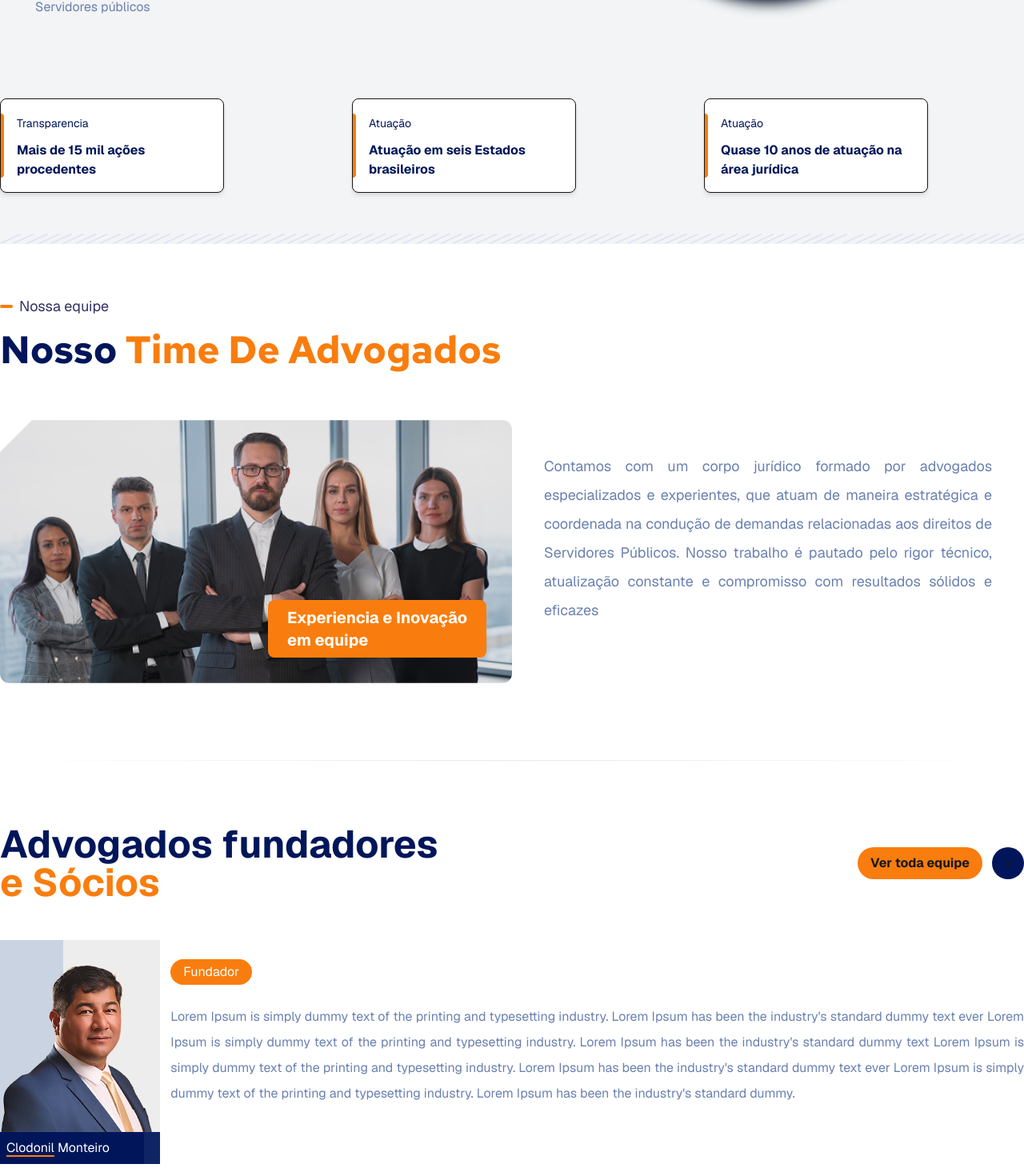
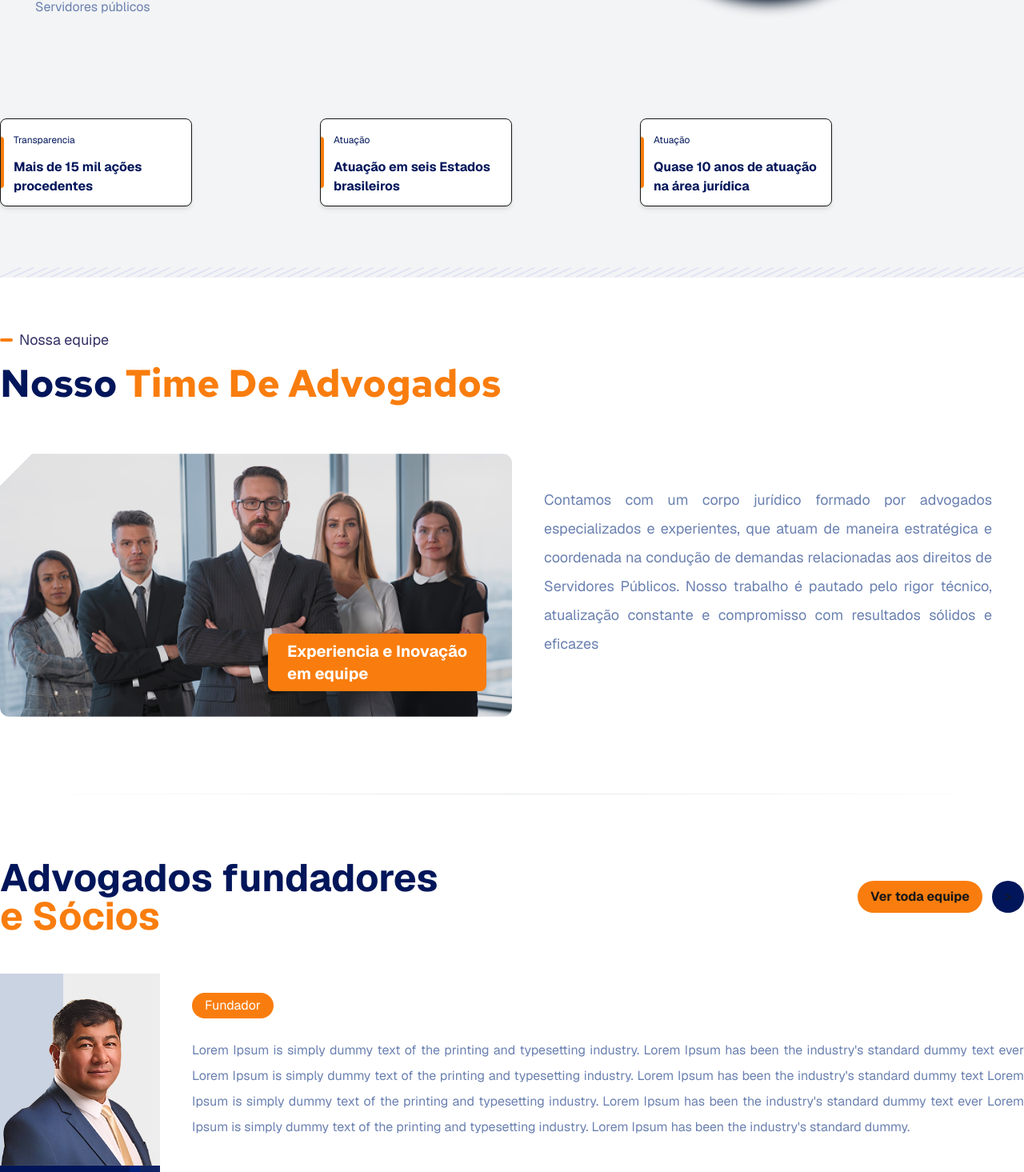
Before and after one commit to LuizaOliveira/cma-site, a Next.js app in the folder frontend/: page / in a window 1280 px wide. Shown: the part 3105-4570 px from the top of the page at 80% size. Built offline with nearby package versions, Linux system fonts and the light colour scheme; some icons are missing.

Commit message:
Aprimora a responsividade e o layout das seções 'Nossa Equipe' e 'Sobre Nós', ajustando classes CSS e melhorando a estrutura dos componentes

```diff
--- a/frontend/app/components/sections/NossaEquipe.tsx
+++ b/frontend/app/components/sections/NossaEquipe.tsx
@@ -43,7 +43,7 @@ export function NossaEquipe() {
         </div>
 
         {/* Separador visual sutil */}
-        <div className="w-full h-px bg-gradient-to-r from-transparent via-gray-200 to-transparent mb-12 md:mb-20"></div>
+        <div className="w-full h-px bg-linear-to-r from-transparent via-gray-200 to-transparent mb-12 md:mb-20"></div>
 
         {/* Bloco 2: Título + Cards (agrupados) */}
         <div className="mt-12 md:mt-16">
@@ -57,10 +57,13 @@ export function NossaEquipe() {
             </div>
           </div>
 
-          <div className="space-y-6 md:space-y-0">
+          <div className="md:space-y-0">
             <AdvCard imgSrc="clodonilBG.png" nome="Clodonil Monteiro" titulo="Fundador" texto={loremIpsum} />
+            <div className='mt-8 mb-10 h-px md:h-0 w-full bg-gray-300'></div>
             <AdvCard imgSrc="edjaneBG.png" nome="Edjane Lucena" titulo="Fundadora" texto={loremIpsum} />
+            <div className='mt-8 mb-10 h-px md:h-0 w-full bg-gray-300'></div>
             <AdvCard imgSrc="lauraBG.png" nome="Laura Maria" titulo="Sócia" texto={loremIpsum} />
+            <div className='mt-8 mb-10 h-px md:h-0 w-full bg-gray-300'></div>
             <AdvCard imgSrc="diegoBG.png" nome="Diego Medeiros" titulo="Sócio" texto={loremIpsum} />
           </div>
         </div>
--- a/frontend/app/components/sections/SobreNos.tsx
+++ b/frontend/app/components/sections/SobreNos.tsx
@@ -34,7 +34,7 @@ export function SobreNos() {
           </div>
         </div>
 
-        <div className='mt-14 md:mt-24 flex flex-wrap sm:gap-8 md:gap-12 lg:gap-40'>
+        <div className='mt-14 md:mt-24 flex flex-nowrap overflow-x-scroll md:overflow-hidden gap-8 md:gap-12 lg:gap-40'>
           <SobreNosCard titulo='Transparencia' texto='Mais de 15 mil ações procedentes' icone="octicon:law-16" />
           <SobreNosCard titulo='Atuação' texto='Atuação em seis Estados brasileiros' icone="game-icons:brazil" />
           <SobreNosCard titulo='Atuação' texto='Quase 10 anos de atuação na área jurídica' icone="fa7-solid:hourglass-2" />
@@ -42,7 +42,7 @@ export function SobreNos() {
       </div>
       <div className="absolute bottom-0 left-0 w-full">
         <Image
-          src="/lines.svg"
+          src="/Lines.svg"
           alt=""
           width={1920}
           height={100}
--- a/frontend/app/components/sections/Testimonials.tsx
+++ b/frontend/app/components/sections/Testimonials.tsx
@@ -245,7 +245,7 @@ export function Testimonials() {
       {/* Lines decorativas na parte superior */}
       <div className="absolute top-0 left-0 w-full mt-9">
         <Image
-          src="/lines.svg"
+          src="/Lines.svg"
           alt=""
           width={1920}
           height={100}
@@ -280,7 +280,7 @@ export function Testimonials() {
                   >
                     {/* Vector decorativo */}
                     <Image
-                      src="/vector.svg"
+                      src="/Vector.svg"
                       alt=""
                       width={150}
                       height={150}
--- a/frontend/app/components/ui/AdvCard.tsx
+++ b/frontend/app/components/ui/AdvCard.tsx
@@ -9,9 +9,9 @@ interface AdvCardProps {
 
 export function AdvCard({ imgSrc, nome, titulo, texto }: AdvCardProps) {
   return (
-    <div className="grid grid-cols-1 md:grid-cols-12 gap-4 md:gap-0 mb-6 md:mb-10">
-      <div className="w-full md:w-50 bg-[#F5F8FF] md:col-span-2">
-        <div>
+    <div className="md:flex md:gap-10 md:mb-10 -mb-1">
+      <div className="md:flex md:items-center w-full md:w-50">
+        <div className="min-w-50">
           <Image
             src={`/${imgSrc}`}
             alt="Tablet com notificações para servidores públicos"
@@ -19,22 +19,21 @@ export function AdvCard({ imgSrc, nome, titulo, texto }: AdvCardProps) {
             height={200}
             className="w-full md:w-auto h-auto object-cover"
           />
-          <div className="flex">
+          <div className="flex gap-0">
             <div className="text-white bg-primary p-2 w-full text-sm md:text-base">
-              {<span className="underline underline-offset-4 decoration-2 decoration-secondary md:text-base sm:text-2xl">{nome.split(' ')[0]}</span>}
-              {<span className="md:text-base sm:text-2xl"> {nome.split(' ')[1]}</span>}
-              {/* <div className="bg-secondary py-[1px] w-12 -mt-1" /> */}
+              {<span className="underline underline-offset-4 decoration-2 decoration-secondary md:text-base text-2xl">{nome.split(' ')[0]}</span>}
+              {<span className="md:text-base text-2xl"> {nome.split(' ')[1]}</span>}
             </div>
-            <span className="bg-primary w-4" />
-            <span className="bg-secondary-blue w-6" />
+            <span className="bg-[#001F7B] w-4" />
+            <span className="bg-secondary-blue w-8" />
           </div>
         </div>
       </div>
-      <div className="md:col-span-10 px-2 md:px-0">
+      <div className="px-2 md:px-0">
         <div className="text-white bg-secondary w-fit px-4 py-1 rounded-2xl my-3 md:my-6 text-sm md:text-base">
           {titulo}
         </div>
-        <p className="text-[#6A80B0] max-w-full md:max-w-300 text-justify leading-relaxed md:leading-loose text-sm md:text-base">
+        <p className="text-[#6A80B0] text-justify leading-relaxed md:leading-loose text-sm md:text-base">
           {texto}
         </p>
       </div>
--- a/frontend/app/components/ui/SobreNosCard.tsx
+++ b/frontend/app/components/ui/SobreNosCard.tsx
@@ -8,12 +8,12 @@ interface SobreNosCardProps {
 
 export function SobreNosCard({ titulo, icone, texto }: SobreNosCardProps) {
   return (
-    <div className="flex items-center w-full sm:w-auto md:my-0 sm:my-10">
-      <div className="flex items-center border border-text-color shadow-text-color shadow-md rounded-lg w-full sm:w-70 bg-white">
-          <span className="bg-secondary h-16 sm:h-20 w-1 rounded-r-full shrink-0" />
-          <div className="p-3 sm:p-4 flex-1">
+    <div className="flex items-center min-w-60 min-h-40 w-60 h-40">
+      <div className="flex items-center border border-text-color shadow-text-color shadow-md rounded-lg w-full bg-white">
+          <span className="bg-secondary h-16 w-1 rounded-r-full shrink-0" />
+          <div className="p-3 flex-1">
             <div className="flex items-center justify-between mb-2">
-              <div className="text-primary text-xs sm:text-sm">{titulo}</div>
+              <div className="text-primary text-xs">{titulo}</div>
               <Icon icon={icone} className="text-secondary w-7 h-7" />
             </div>
             <h2 className="text-primary font-bold text-sm sm:text-base">{texto}</h2>
```
